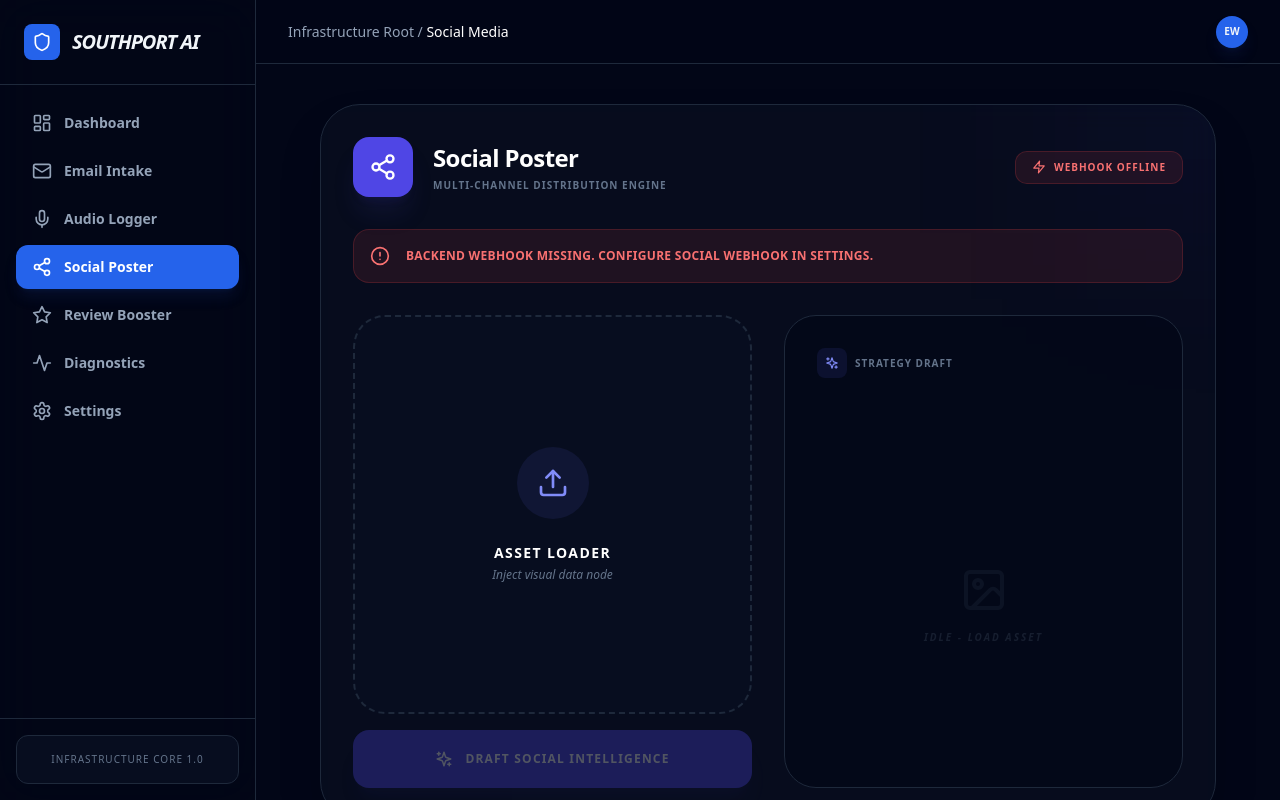
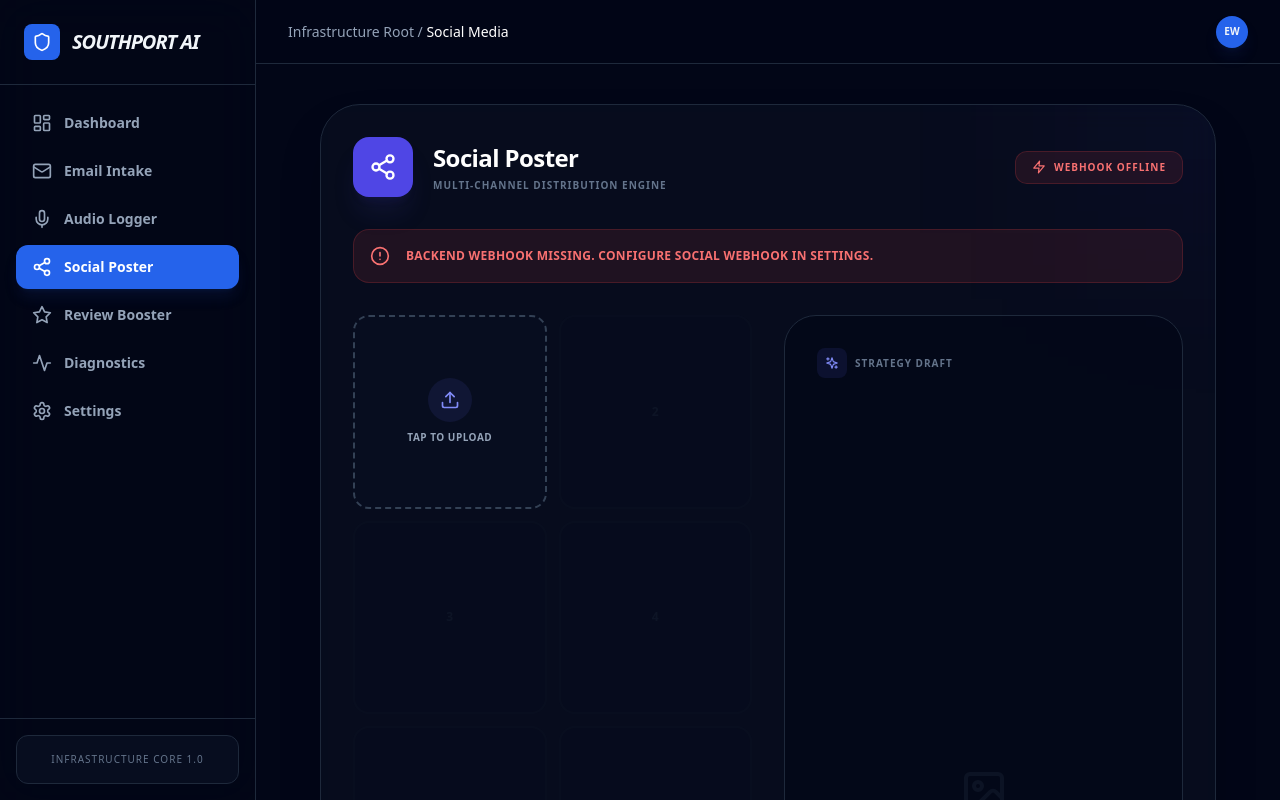
Before and after one commit to SouthportAI2/Wilson-Speed-, a React (Vite) app: page / in a window 1280 px wide. Both pictures are taken after a click on the button 1131 px from the left and 763 px from the top of the page. Shown: the top 800 px of the page. Built offline with nearby package versions, Linux system fonts and the light colour scheme.

Commit message:
Update SocialPoster.tsx

```diff
--- a/components/SocialPoster.tsx
+++ b/components/SocialPoster.tsx
@@ -1,11 +1,10 @@
-
 import React, { useState, useRef, useEffect } from 'react';
 import { Sparkles, Facebook, Instagram, Image as ImageIcon, Check, Share2, Upload, X, Loader2, Send, AlertCircle, Zap, Lock, ShieldCheck } from 'lucide-react';
 import { GoogleGenAI } from "@google/genai";
 import { InfrastructureConfig } from '../types';
 
 const SocialPoster: React.FC = () => {
-  const [image, setImage] = useState<string | null>(null);
+  const [images, setImages] = useState<string[]>([]);
   const [loading, setLoading] = useState(false);
   const [content, setContent] = useState('');
   const [postStatus, setPostStatus] = useState<'idle' | 'posting' | 'success' | 'error'>('idle');
@@ -18,24 +17,45 @@ const SocialPoster: React.FC = () => {
   }, []);
 
   const handleFileChange = (e: React.ChangeEvent<HTMLInputElement>) => {
-    const file = e.target.files?.[0];
-    if (file) {
+    const files = e.target.files;
+    if (!files) return;
+
+    const newImages: string[] = [];
+    const fileArray = Array.from(files);
+
+    // Limit to 8 images total
+    const remainingSlots = 8 - images.length;
+    const filesToProcess = fileArray.slice(0, remainingSlots);
+
+    let processed = 0;
+    if (filesToProcess.length === 0) return;
+
+    filesToProcess.forEach((file) => {
       const reader = new FileReader();
       reader.onloadend = () => {
-        setImage(reader.result as string);
+        newImages.push(reader.result as string);
+        processed++;
+        if (processed === filesToProcess.length) {
+          setImages(prev => [...prev, ...newImages]);
           setContent('');
           setPostStatus('idle');
+        }
       };
       reader.readAsDataURL(file);
-    }
+    });
+  };
+
+  const removeImage = (index: number) => {
+    setImages(prev => prev.filter((_, i) => i !== index));
+    setContent('');
   };
 
   const handleGenerate = async () => {
-    if (!image) return;
+    if (images.length === 0) return;
     setLoading(true);
     try {
       const ai = new GoogleGenAI({ apiKey: process.env.API_KEY });
-      const base64Data = image.split(',')[1];
+      const base64Data = images[0].split(',')[1];
 
       const response = await ai.models.generateContent({
         model: 'gemini-3-flash-preview',
@@ -48,7 +68,7 @@ const SocialPoster: React.FC = () => {
               },
             },
             {
-              text: "You are a professional social media manager for Eric Wilson's business. Analyze this photo and generate a high-engagement headline and short caption suitable for social media. Use punchy, high-end language. Return ONLY the final text.",
+              text: `You are a professional social media manager for Wilson Speed, an auto repair shop in Southport, NC run by Eric Wilson. Analyze this photo${images.length > 1 ? ` (1 of ${images.length} images)` : ''} and create a compelling, professional social media caption. Be authentic, highlight quality workmanship, and keep it concise (2-3 sentences max). Use a confident, professional tone. Return ONLY the caption text.`,
             },
           ],
         },
@@ -76,7 +96,7 @@ const SocialPoster: React.FC = () => {
         method: 'POST',
         headers: { 'Content-Type': 'application/json' },
         body: JSON.stringify({
-          image: image,
+          images: images,
           caption: content,
           timestamp: new Date().toISOString()
         })
@@ -94,7 +114,7 @@ const SocialPoster: React.FC = () => {
   };
 
   const clear = () => {
-    setImage(null);
+    setImages([]);
     setContent('');
     setPostStatus('idle');
   };
@@ -133,40 +153,71 @@ const SocialPoster: React.FC = () => {
 
           <div className="grid grid-cols-1 md:grid-cols-2 gap-8">
             <div className="space-y-4">
+              {/* Image Grid */}
+              <div className="grid grid-cols-2 gap-3">
+                {Array.from({ length: 8 }).map((_, index) => (
                   <div
-                onClick={() => !image && fileInputRef.current?.click()}
-                className={`relative aspect-square rounded-[2rem] border-2 border-dashed transition-all flex flex-col items-center justify-center cursor-pointer overflow-hidden ${
-                  image ? 'border-indigo-500/50 bg-slate-950/40' : 'border-slate-800 hover:border-indigo-500/50 bg-slate-900/20 hover:bg-slate-900/40'
+                    key={index}
+                    onClick={() => images.length === index && fileInputRef.current?.click()}
+                    className={`relative aspect-square rounded-2xl border-2 transition-all flex items-center justify-center overflow-hidden ${
+                      images[index]
+                        ? 'border-indigo-500/50 bg-slate-950/40'
+                        : index === images.length
+                        ? 'border-dashed border-slate-700 hover:border-indigo-500/50 bg-slate-900/20 hover:bg-slate-900/40 cursor-pointer active:scale-95'
+                        : 'border-slate-800/30 bg-slate-950/20 opacity-30'
                     }`}
                   >
-                {image ? (
+                    {images[index] ? (
                       <>
-                    <img src={image} alt="Preview" className="w-full h-full object-cover" />
+                        <img src={images[index]} alt={`Upload ${index + 1}`} className="w-full h-full object-cover" />
                         <button
-                      onClick={(e) => { e.stopPropagation(); clear(); }}
-                      className="absolute top-4 right-4 p-2 bg-slate-950/80 rounded-full text-white hover:bg-red-500 transition-colors border border-slate-800"
+                          onClick={(e) => {
+                            e.stopPropagation();
+                            removeImage(index);
+                          }}
+                          className="absolute top-2 right-2 p-1.5 bg-slate-950/90 rounded-full text-white hover:bg-red-500 transition-colors border border-slate-700"
                         >
-                      <X size={16} />
+                          <X size={14} />
                         </button>
                       </>
+                    ) : index === images.length ? (
+                      <div className="flex flex-col items-center gap-2 p-4 text-center">
+                        <div className="p-3 bg-indigo-500/10 rounded-full text-indigo-400">
+                          <Upload size={20} />
+                        </div>
+                        <p className="text-[10px] font-bold text-slate-400 uppercase tracking-wider">
+                          {images.length === 0 ? 'Tap to Upload' : `Add ${index + 1}`}
+                        </p>
+                      </div>
                     ) : (
-                  <div className="flex flex-col items-center gap-4 p-8 text-center">
-                    <div className="p-5 bg-indigo-500/10 rounded-full text-indigo-400 mb-2">
-                      <Upload size={32} />
+                      <div className="text-slate-800 text-xs font-bold">{index + 1}</div>
+                    )}
                   </div>
-                    <div>
-                      <p className="text-white font-bold text-sm mb-1 uppercase tracking-widest">Asset Loader</p>
-                      <p className="text-slate-500 text-xs font-medium italic">Inject visual data node</p>
+                ))}
               </div>
+
+              {/* Upload Instructions */}
+              {images.length === 0 && (
+                <div className="p-4 bg-indigo-500/5 border border-indigo-500/20 rounded-xl">
+                  <p className="text-xs text-indigo-400 font-medium text-center">
+                    📱 Tap to upload up to 8 photos from your phone or computer
+                  </p>
                 </div>
               )}
-                <input type="file" ref={fileInputRef} onChange={handleFileChange} accept="image/*" className="hidden" />
-              </div>
 
-              {!content && (
+              <input
+                type="file"
+                ref={fileInputRef}
+                onChange={handleFileChange}
+                accept="image/*"
+                multiple
+                className="hidden"
+              />
+
+              {!content && images.length > 0 && (
                 <button
                   onClick={handleGenerate}
-                  disabled={!image || loading}
+                  disabled={loading}
                   className="w-full flex items-center justify-center gap-3 px-8 py-5 bg-indigo-600 hover:bg-indigo-500 disabled:opacity-30 text-white font-black rounded-2xl transition-all active:scale-95 shadow-xl shadow-indigo-900/20 uppercase tracking-widest text-xs"
                 >
                   {loading ? <Loader2 size={18} className="animate-spin" /> : <Sparkles size={18} />}
@@ -191,6 +242,12 @@ const SocialPoster: React.FC = () => {
                   </div>
                 ) : content ? (
                   <div className="space-y-4">
+                    {images.length > 1 && (
+                      <div className="flex items-center gap-2 px-3 py-2 bg-indigo-500/10 border border-indigo-500/20 rounded-lg">
+                        <ImageIcon size={14} className="text-indigo-400" />
+                        <span className="text-xs font-bold text-indigo-400">{images.length} photos selected</span>
+                      </div>
+                    )}
                     <textarea
                       value={content}
                       onChange={(e) => setContent(e.target.value)}
```
Lines whose indentation alone changed are shown as unchanged.
